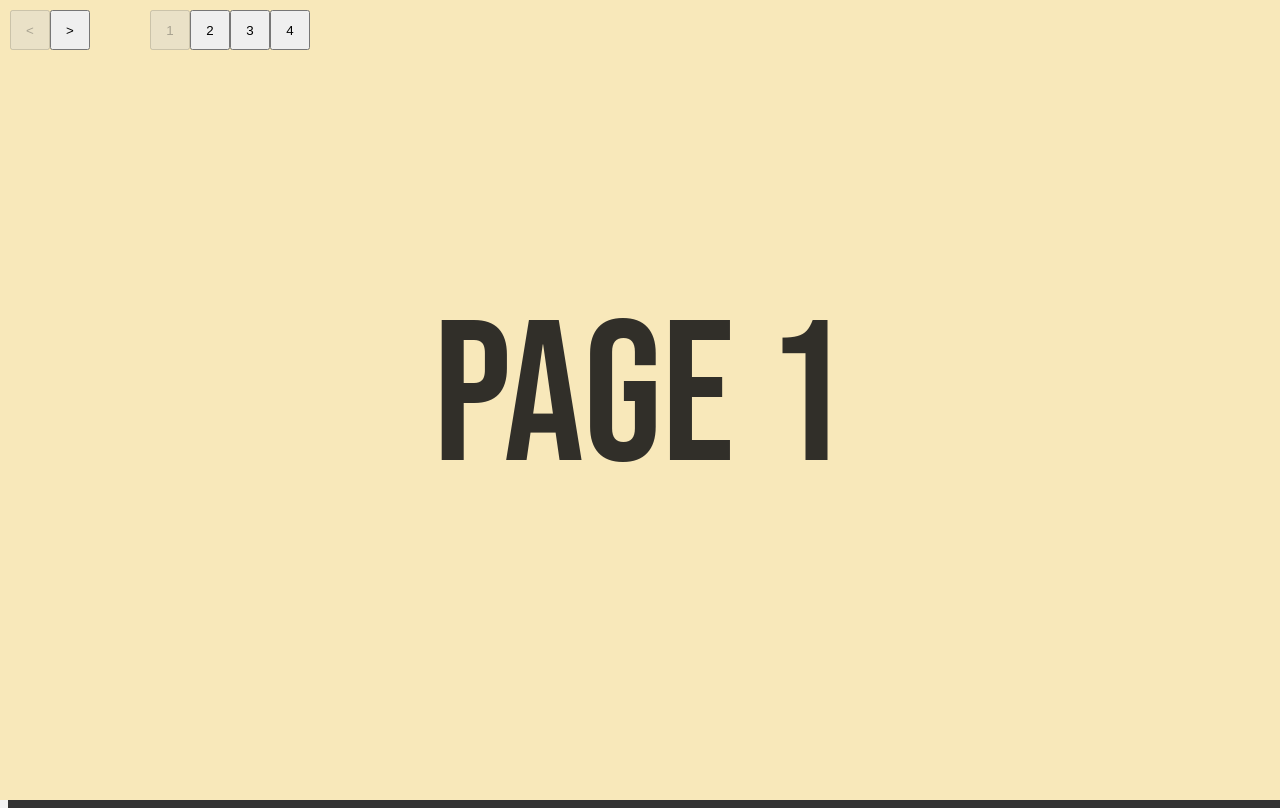
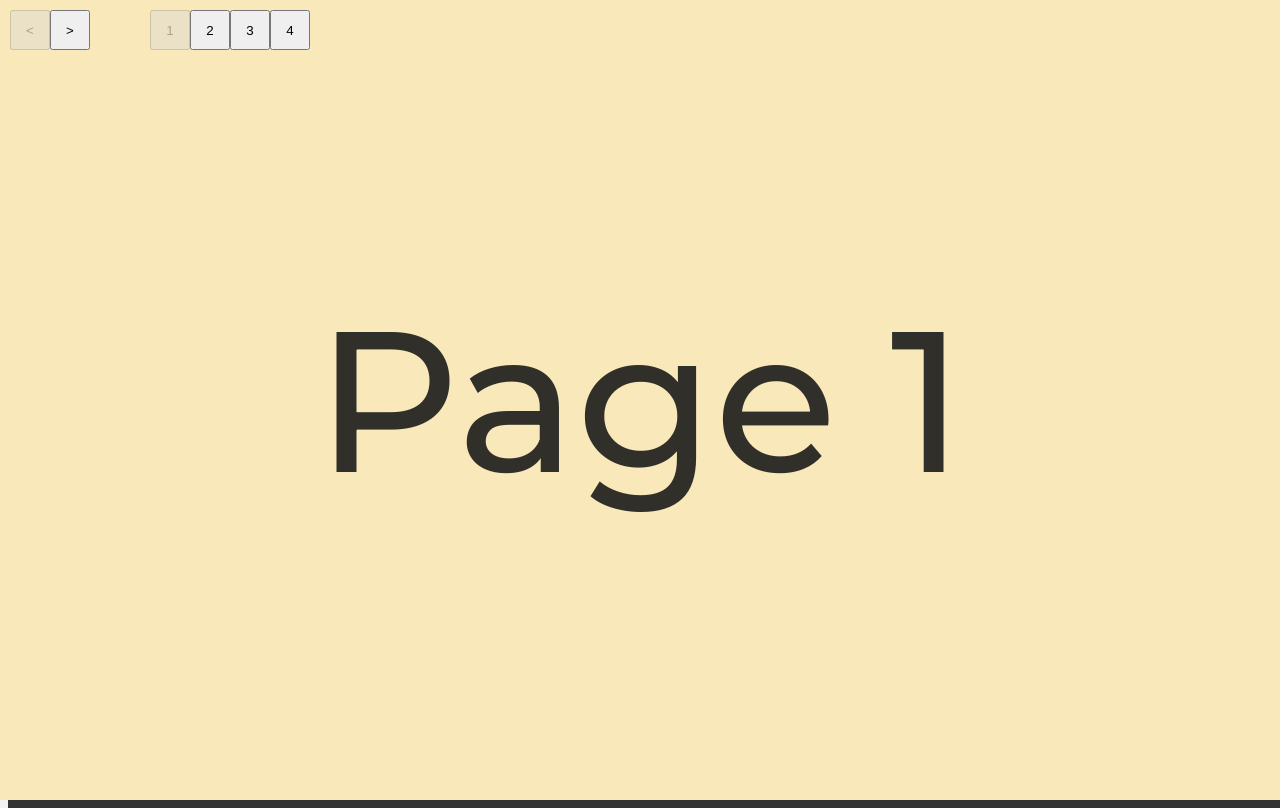
Before and after one commit to Guyda/page_transitions, a React (Vite) app: page / in a window 1280 px wide. Built offline with nearby package versions, Linux system fonts and the light colour scheme.

Commit message:
Slide fixes

```diff
--- a/src/components/Sections/animation.scss
+++ b/src/components/Sections/animation.scss
@@ -1,31 +1,28 @@
 :root {
-  --timing-out:1s;
-  --timing-in:1s;
+  --timing-out-left:1.66s;
+  --timing-in-left:1.33s;
+  --timing-out-right:1.66s;
+  --timing-in-right:1.33s;
+  --timing-delay: .2s;
 }
 
 // ANIMATIONS
+// FORWARD
 .toResetLeft {
-  animation: resetLeft var(--timing-out) ease both;
-  animation-delay: .2s;
+  animation: resetLeft var(--timing-out-left) ease both;
+  animation-delay: var(--timing-delay);
+
+  .content {
+    animation: moveOutToRight var(--timing-out-left) ease both;
+  }
 }
 
 .toLeft {
-  animation: moveLeft var(--timing-in) ease both;
-}
+  animation: moveLeft var(--timing-in-left) ease both;
 
-.toResetRight {
-  animation: resetRight var(--timing-out) ease both;
-  animation-delay: .2s;
-}
-
-.toRight {
-  animation: moveRight var(--timing-in) ease both;
-}
-
-
-@keyframes moveRight {
-	0% { left:-100%; width:0%; }
-	100% { left:0%; width:100%;}
+  .content {
+    animation: moveInFromLeft var(--timing-in-left) ease both;
+  }
 }
 
 @keyframes moveLeft {
@@ -33,14 +30,57 @@
 	100% { left:0%; width:100%;}
 }
 
-@keyframes resetRight {
+@keyframes resetLeft {
 	0% { left:0; }
-  99% { left: 10%; width:100%; }
-	100% { left:10%; width:0%; }
-}
-
-@keyframes resetLeft {
-	0% { left:0;  }
   99% { left: -25%; width:100%;}
 	100% { left:-25%; width:0%; }
 }
+
+@keyframes moveOutToRight {
+	0% { left:0%; }
+	100% { left:25%; }
+}
+
+@keyframes moveInFromLeft {
+	0% { left:-10%; }
+	100% { left:0%; }
+}
+
+// BACKWARD
+.toResetRight{
+  animation: resetRight var(--timing-out-right) ease both;
+
+  .content {
+    animation: moveOutToleft var(--timing-out-right) ease both;
+  }
+}
+
+.toRight{
+  animation: moveRight var(--timing-in-right) ease both;
+
+  .content {
+    animation: moveInFromRight var(--timing-in-right) ease both;
+  }
+}
+
+
+@keyframes moveRight{
+	0% { left:-25%; width:0%; }
+	100% { left:0%; width:100%;}
+}
+
+@keyframes resetRight{
+	0% { left:0; }
+  99% { left:25%; width: 100%; visible:visible;}
+	100% { left:25%; width:0%; visible:hidden;}
+}
+
+@keyframes moveOutToleft {
+	0% { left:0%; }
+	100% { left:-50%; }
+}
+
+@keyframes moveInFromRight{
+	0% { left:75%; }
+	100% { left:0%; }
+}
--- a/src/components/Sections/index.jsx
+++ b/src/components/Sections/index.jsx
@@ -7,7 +7,6 @@ export default function Sections({sections, backgrounds}) {
         return (
           <div
             key={"section_" + k}
-            data-slideId={"s_" + k}
             className="section"
             style={{backgroundColor: backgrounds[i]}}
           >
--- a/src/components/Sections/sections.scss
+++ b/src/components/Sections/sections.scss
@@ -12,7 +12,7 @@
   overflow:hidden;
 
   will-change:background-color;
-  transition:background-color var(--timing-out) ease-in-out;
+  transition:background-color var(--timing-out-left) ease-in-out;
 
   .section {
     box-sizing: border-box;
@@ -23,8 +23,14 @@
     z-index: -1;
     overflow:hidden;
 
+    transform-origin: right;
+
     &.default {
       left:0;
+
+      .content {
+        left:0%;
+      }
     }
 
     &.active {
@@ -33,7 +39,7 @@
 
     .content {
       position: absolute;
-      top:0; left:0;
+      top:0; left:-100%;
       display:block;
       width:100%;
       height: 100%;
--- a/src/index.scss
+++ b/src/index.scss
@@ -1,4 +1,4 @@
-@import url('https://fonts.googleapis.com/css2?family=Bebas+Neue&display=swap');
+@import url('https://fonts.googleapis.com/css2?family=Montserrat:wght@500&display=swap');
 
 :root {
   font-family: Helvetica, Arial, sans-serif;
@@ -20,6 +20,6 @@ html {
   background: #333;
   height: 100%;
   width: 100%;
-  font-family: 'Bebas Neue', cursive;
+  font-family: 'Montserrat', sans-serif;
   overflow:hidden;
 }
```
